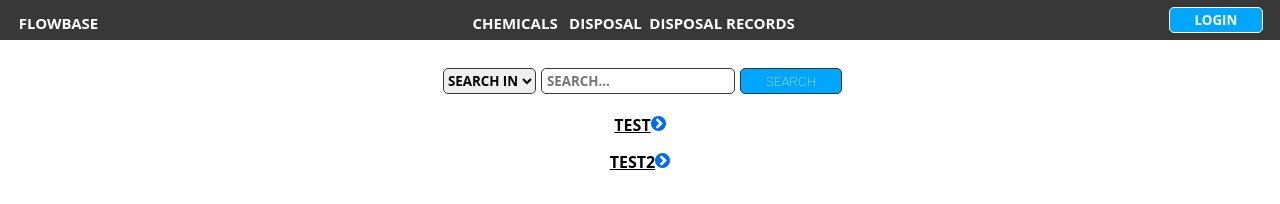
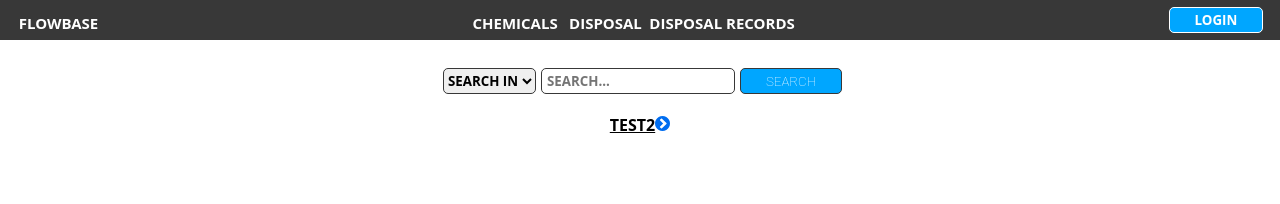
Before and after one commit to PepeProd/FlowBaseUI, a Vue app: page /chemicals in a window 1280 px wide. Shown: the top 204 px of the page. Built offline with nearby package versions, Linux system fonts and the light colour scheme.

Commit message:
fix bug in dynamic table where column expiration_date or received_date sorting as string, not date - hardcoded solution

```diff
--- a/src/App.vue
+++ b/src/App.vue
@@ -87,10 +87,10 @@ export default {
    // var initialChemicals = this.$http.get('http://flowbase-api-lb-1387389396.us-east-2.elb.amazonaws.com/chemicals');
       //this.$store.dispatch('setChemicals', initialChemicals);
       var initialChemicals = [
-        {id: 1, barcode: 11111, chemical_name: 'test', expiration_date: '10/9/2017'},
-        {id: 2, barcode: 22222, chemical_name: 'test2', expiration_date: '11/11/2017'},
-        {id: 3, barcode: 22222, chemical_name: 'test2', expiration_date: '12/15/2017'},
-        {id: 4, barcode: 22222, chemical_name: 'test', expiration_date: '1/11/2018'}
+        {id: 1, barcode: 11111, chemical_name: 'test2', expiration_date: '10/9/2017'},
+        {id: 2, barcode: 11112, chemical_name: 'test2', expiration_date: '11/11/2017'},
+        {id: 3, barcode: 11113, chemical_name: 'test2', expiration_date: '12/15/2018'},
+        {id: 4, barcode: 11114, chemical_name: 'test2', expiration_date: '12/31/2017'}
       ];
       this.$store.dispatch('setChemicals', initialChemicals);
   }
--- a/src/components/DynamicTable.vue
+++ b/src/components/DynamicTable.vue
@@ -64,10 +64,18 @@
                 var ascending = this.ascending;
 
                 this.rows.sort(function(a, b) {
-                    if (a[col] > b[col]) {
-                        return ascending ? 1 : -1
-                    } else if (a[col] < b[col]) {
-                        return ascending ? -1 : 1
+                    if (col == "expiration_date" || col=="received_date") {
+                        if (new Date(a[col]) > new Date(b[col]) ) {
+                            return ascending ? 1 : -1
+                        } else if ( new Date(a[col]) < new Date(b[col]) ) {
+                            return ascending ? -1 : 1
+                        }
+                    } else {
+                        if (a[col] > b[col]) {
+                            return ascending ? 1 : -1
+                        } else if (a[col] < b[col]) {
+                            return ascending ? -1 : 1
+                        }
                     }
                     return 0;
                 })
```
